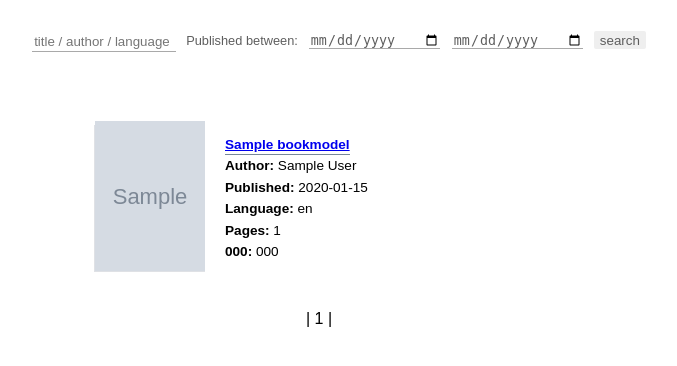
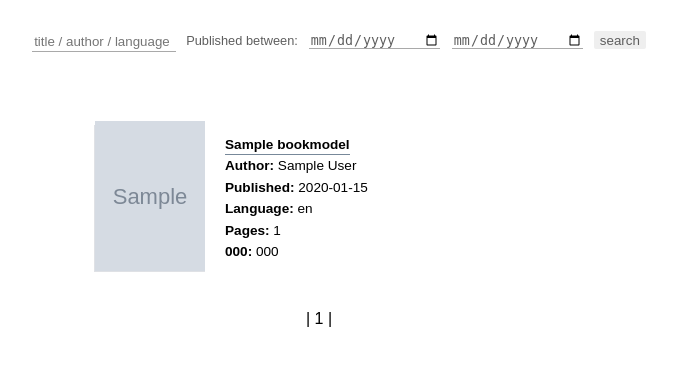
Before and after one commit to Imrie83/Book_List, a Django app: page / in a window 1280 px wide. Shown: the part 78-444 px from the top of the page, without its empty margins (321-998 px from the left). Run offline with Django 4.2, Linux system fonts and the light colour scheme; tables that the repository leaves empty hold one stand-in row (values such as "Sample post"); grey boxes marked "Sample" are stand-in pictures.

Commit message:
remove decoration from links

```diff
--- a/books_rest_api/static/css/style.css
+++ b/books_rest_api/static/css/style.css
@@ -352,3 +352,8 @@ body {
   font-size: 0.8rem;
 
 }
+
+a {
+  text-decoration: none;
+  color: #000000;
+}
```
